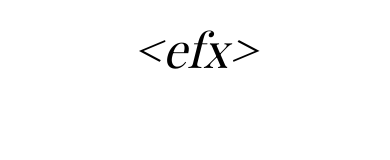
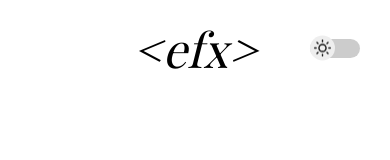
Before and after one commit to eFilipexCode/portfolio, a React (Create React App) app: page / in a window 390 px wide. Shown: the top 160 px of the page. Built offline with nearby package versions, Linux system fonts and the light colour scheme; a web font is replaced by a local one.

Commit message:
Add responsive header with theme toggler

```diff
--- a/src/components/Header/Header.css
+++ b/src/components/Header/Header.css
@@ -6,6 +6,7 @@
     display: flex;
     justify-content: space-between;
     align-items: center;
+    position: relative;
 }
 
 .header-container p {
@@ -89,7 +90,7 @@ div.toggle-theme-container {
     animation: spin 0.3s ease forwards;
 }
 
-@media (max-width: 501px) {
+@media (max-width: 631px) {
     .header-container {
         justify-content: center;
         align-items: center;
@@ -99,6 +100,11 @@ div.toggle-theme-container {
     }
     .contacts-header {
         display: none;
+    }
+    div.toggle-theme-container {
+        position: absolute;
+        right: 0px;
+        margin: 0px 30px;
     }
 }
 
--- a/src/components/Header/Header.jsx
+++ b/src/components/Header/Header.jsx
@@ -16,14 +16,24 @@ export default function Header() {
 
     return (
         <header className="header-container">
-            <p style={{color: currentPalette.black}} onMouseOver={() => animateTitleText(true)} onMouseLeave={() => animateTitleText(false)}>
+            <div className="contacts-header">
+                <a href="https://github.com/eFilipeCode" style={{ color: currentPalette.black }} target="_blank" rel="noreferrer">
+                    <FiGithub size={25} />
+                </a>
+                <a href="https://www.linkedin.com/in/emanuel-filipe-1599b41a6/" style={{ color: currentPalette.black }} target="_blank" rel="noreferrer">
+                    <FiLinkedin size={25} />
+                </a>
+                <a href="mailto:efilipecode@gmail.com?Subject=Contacting via website" style={{ color: currentPalette.black }}>
+                    <FiMail size={25} />
+                </a>
+            </div>
+            <p style={{ color: currentPalette.black }} onMouseOver={() => animateTitleText(true)} onMouseLeave={() => animateTitleText(false)}>
                 <span>{'<ef'}</span>
                 <span
                     className="completed-name"
                     style={{ width: fulltext ? '90px' : '0px', opacity: fulltext ? '1' : '0' }}>ilipe</span>
                 <span>{'x>'}</span>
             </p>
-            <div className="contacts-header">
             <div onClick={() => toggleTheme(theme)} className="toggle-theme-container" style={{ background: currentPalette.tertiary }}>
                 <input className="toggle-theme-button" type="checkbox" />
                 <div className="index" style={{
@@ -35,16 +45,6 @@ export default function Header() {
                     }
                 </div>
             </div>
-                <a href="https://github.com/eFilipeCode" style={{ color: currentPalette.black }} target="_blank" rel="noreferrer">
-                    <FiGithub size={25} />
-                </a>
-                <a href="https://www.linkedin.com/in/emanuel-filipe-1599b41a6/" style={{ color: currentPalette.black }} target="_blank" rel="noreferrer">
-                    <FiLinkedin size={25} />
-                </a>
-                <a href="mailto:efilipecode@gmail.com?Subject=Contacting via website" style={{ color: currentPalette.black }}>
-                    <FiMail size={25} />
-                </a>
-            </div>
         </header>
     );
 };
```
Lines whose indentation alone changed are shown as unchanged.
